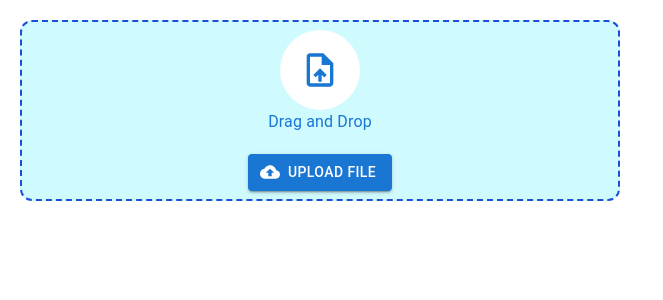
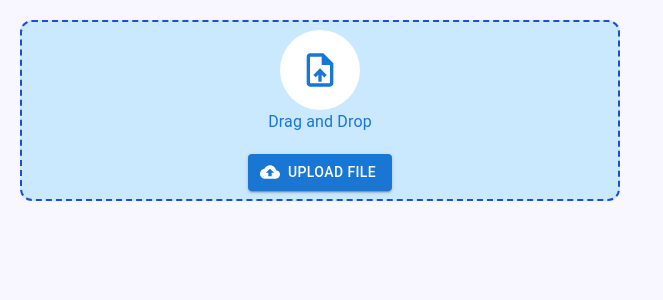
Before and after one commit to Artachtron/Brain-Diagnosis, a Next.js app in the folder frontend/: page /diagnosis in a window 1280 px wide. Shown: the top 300 px of the page, without its empty margins (0-663 px from the left). Built offline with nearby package versions, Linux system fonts and the light colour scheme.

Commit message:
background color

```diff
--- a/frontend/src/app/globals.css
+++ b/frontend/src/app/globals.css
@@ -4,8 +4,9 @@
 
 :root {
   --foreground-rgb: 0, 0, 0;
-  --background-start-rgb: 214, 219, 220;
+  --background-start-rgb: 214, 219, 20;
   --background-end-rgb: 255, 255, 255;
+  --background-rgb: 248, 247, 255;
 }
 
 @media (prefers-color-scheme: dark) {
@@ -18,6 +19,7 @@
 
 body {
   color: rgb(var(--foreground-rgb));
+  background: rgb(var(--background-rgb));
   /* background: linear-gradient(
       to bottom,
       transparent,
--- a/frontend/src/components/form/field/upload.tsx
+++ b/frontend/src/components/form/field/upload.tsx
@@ -96,8 +96,9 @@ const Dropzone: React.FC<DropzoneProps> = ({
     <FormControl fullWidth>
       {/* <label className="text-gray-500">{label}</label> */}
       <Box
+        style={{ backgroundColor: "#cae9ff" }}
         {...getRootProps({
-          className: `flex flex-col items-center justify-center border-2 border-dashed border-blue-700 rounded-xl p-2 cursor-pointer mb-2 bg-cyan-100`,
+          className: `flex flex-col items-center justify-center border-2 border-dashed border-blue-700 rounded-xl p-2 cursor-pointer mb-2`,
         })}
       >
         <Box className="flex flex-col items-center justify-center mb-5">
@@ -124,7 +125,10 @@ const Dropzone: React.FC<DropzoneProps> = ({
       </Box>
       {/* Progress status */}
       {filesToProcess.length > 0 && (
-        <Box className="flex flex-col justify-center border-2 border-blue-700 rounded-xl p-1 mb-2 bg-cyan-100 min-h-[100px]">
+        <Box
+          style={{ backgroundColor: "#cae9ff" }}
+          className="flex flex-col justify-center border-2 border-blue-700 rounded-xl p-1 mb-2 min-h-[100px]"
+        >
           {filesToProcess.length > 0 && (
             <Box>
               <Box className="mt-3 ml-5 mr-5">
--- a/frontend/src/components/report.tsx
+++ b/frontend/src/components/report.tsx
@@ -51,7 +51,7 @@ const Report = ({ input, output, progress }) => {
   return (
     <div
       className="border-2 border-purple-700 rounded-xl p-5 mb-2"
-      style={{ backgroundColor: "#ccccff" }}
+      style={{ backgroundColor: "#ebc9ff" }}
     >
       <h1 className="text-3xl mb-4 text-center">
         Diagnosis Report for{" "}
```
